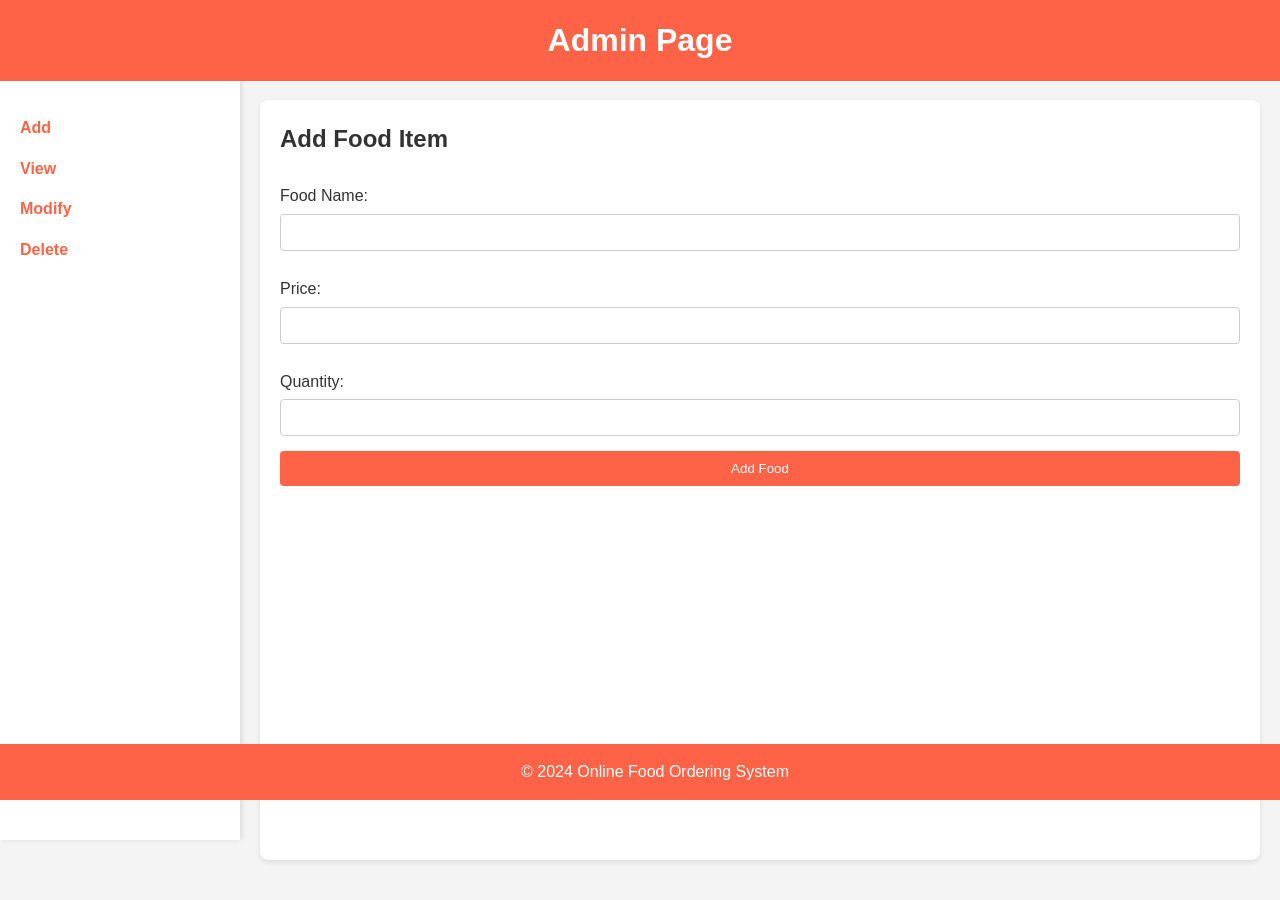
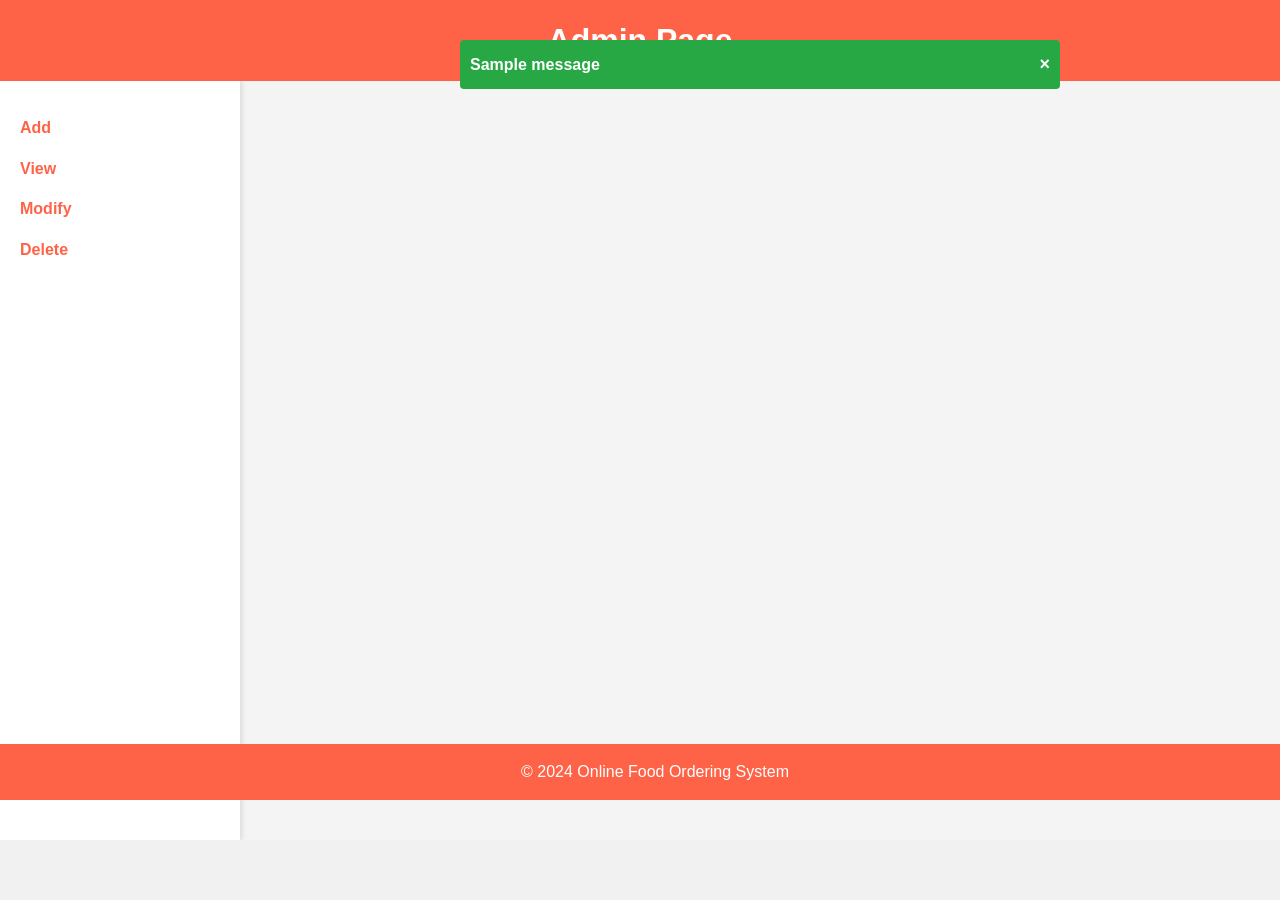
Before and after one commit to sana-a-p/backend, a Flask app: page /admin_dashboard in a window 1280 px wide. After the commit the page ends 840 px from the top, so only its background shows below. Run offline with Flask 3, Linux system fonts and the light colour scheme; tables that the repository leaves empty hold one stand-in row (values such as "Sample post"); one stand-in notice (Sample message) is shown; some libraries are stand-ins or nearby versions.

Commit message:
Update adminpage.html

```diff
--- a/templates/adminpage.html
+++ b/templates/adminpage.html
@@ -6,7 +6,7 @@
     <title>Admin Page - Food Management</title>
     <style>
         * {
-            box-sizing:content-box;
+            box-sizing: content-box;
             margin: 0;
             padding: 0;
         }
@@ -36,7 +36,6 @@
             margin-top: 80px;
             overflow-y: auto; /* Allow scrolling if content overflows */
             height: calc(100vh - 80px);
-
         }
 
         nav ul {
@@ -58,6 +57,7 @@
             padding: 20px;
         }
 
+
         section {
             display: none; /* Hide all sections initially */
             background: white;
@@ -66,13 +66,15 @@
             border-radius: 8px;
             box-shadow: 0 2px 5px rgba(0, 0, 0, 0.1);
             margin-top: 80px;
-            overflow-y: auto; /* Allow scrolling if content overflows */
+            overflow-y: auto;
             height: calc(100vh - 80px);
         }
 
-        section.active {
-            display: block; /* Show the active section */
+        /* Show the active section */
+        section:target {
+            display: block;
         }
+
 
         h2 {
             margin-bottom: 15px;
@@ -116,6 +118,70 @@
             bottom: 0;
             width: 100%;
         }
+
+        /* Flash message styles */
+        .flashes {
+            list-style: none;
+            padding: 0;
+            margin: 20px 0;
+            max-width: 600px;
+            margin-left: auto;
+            margin-right: auto;
+        }
+
+        .flashes li {
+            padding: 10px;
+            border-radius: 4px;
+            margin-bottom: 10px;
+            color: white;
+            font-weight: bold;
+            display: flex;
+            justify-content: space-between;
+            align-items: center;
+            transition: all 0.3s ease;
+        }
+
+        /* Success message */
+        .flashes .success {
+            background-color: #28a745;
+        }
+
+        /* Error message */
+        .flashes .error {
+            background-color: #dc3545;
+        }
+
+        /* Info message */
+        .flashes .info {
+            background-color: #17a2b8;
+        }
+
+        /* General animation for flash messages */
+        @keyframes fadeIn {
+            0% {
+                opacity: 0;
+                transform: translateY(-20px);
+            }
+            100% {
+                opacity: 1;
+                transform: translateY(0);
+            }
+        }
+
+        /* Apply animation to each flash message */
+        .flashes li {
+            animation: fadeIn 0.5s ease forwards;
+        }
+
+        /* Add a close button to flash messages */
+        .flashes .close {
+            cursor: pointer;
+            margin-left: 20px;
+            font-size: 18px;
+            font-weight: bold;
+            color: white;
+        }
+
     </style>
 </head>
 <body>
@@ -125,72 +191,98 @@
 
     <nav>
         <ul>
-            <li><a href="#" onclick="showSection('add-food')">Add</a></li>
-            <li><a href="#" onclick="showSection('view-food')">View</a></li>
-            <li><a href="#" onclick="showSection('modify-food')">Modify</a></li>
-            <li><a href="#" onclick="showSection('delete-food')">Delete</a></li>
+            <li><a href="#add-food">Add</a></li>
+            <li><a href="#view-food">View</a></li>
+            <li><a href="#modify-food">Modify</a></li>
+            <li><a href="#delete-food">Delete</a></li>
         </ul>
     </nav>
 
     <main>
-        <section id="add-food" class="active">
+        {% with messages = get_flashed_messages() %}
+                    {% if messages %}
+                        <ul class="flashes">
+                            {% for message in messages %}
+                                <li class="success">{{ message }}
+                                    <span class="close" onclick="this.parentElement.style.display='none';">&times;</span>
+                                </li>
+                            {% endfor %}
+                        </ul>
+                    {% endif %}
+                {% endwith %}
+        <section id="add-food" class="{{ 'active' if active_section == 'add-food' else '' }}">
             <h2>Add Food Item</h2>
-            <form id="addFoodForm">
+            <form action="/add_food" method="POST">
                 <label for="foodName">Food Name:</label>
-                <input type="text" id="foodName" required>
+                <input type="text" name="foodName" id="foodName" required>
                 <label for="foodPrice">Price:</label>
-                <input type="number" id="foodPrice" required>
+                <input type="number" name="foodPrice" id="foodPrice" required>
                 <label for="foodQuantity">Quantity:</label>
-                <input type="number" id="foodQuantity" required>
+                <input type="number" name="foodQuantity" id="foodQuantity" required>
                 <button type="submit">Add Food</button>
+
+                <!-- Flash message area -->
+
             </form>
         </section>
 
-        <section id="view-food">
+        <section id="view-food" >
             <h2>View Food Items</h2>
             <table id="foodTable">
                 <thead>
                     <tr>
-                        <th>Food Name </th>
-                        <th>Price </th>
-                        <th>Quantity </th>
+                        <th>Food Name</th>
+                        <th>Price</th>
+                        <th>Quantity</th>
                     </tr>
                 </thead>
                 <tbody>
-                    <!-- Dynamic rows will be added here -->
+                    {% if food_item %}
+                        {% for item in food_item %}
+                        <tr>
+                            <td>{{ item[0] }}</td>  <!-- Food Name -->
+                            <td>{{ item[1] }}</td>  <!-- Price -->
+                            <td>{{ item[2] }}</td>  <!-- Quantity -->
+                        </tr>
+                        {% endfor %}
+                    {% else %}
+                    <tr>
+                        <td colspan="3">No food items available.</td>
+                    </tr>
+                    {% endif %}
                 </tbody>
             </table>
         </section>
 
-        <section id="modify-food">
+
+        <section id="modify-food" class="{{ 'active' if active_section == 'modify-food' else '' }}">
             <h2>Modify Food Item</h2>
-            <form id="modifyFoodForm">
+            <form action="/modify_food" method="POST">
                 <label for="modifyFood">Food to be modified:</label>
-                <input type="text" id="modifyFood" required>
+                <input type="text" name="modifyFood" id="modifyFood" required>
                 <label for="modifyFoodName">New Food Name:</label>
-                <input type="text" id="modifyFoodName" required>
+                <input type="text" name="modifyFoodName" id="modifyFoodName" required>
                 <label for="modifyFoodPrice">New Price:</label>
-                <input type="number" id="modifyFoodPrice" required>
+                <input type="number" name="modifyFoodPrice" id="modifyFoodPrice" required>
                 <label for="modifyFoodQuantity">New Quantity:</label>
-                <input type="number" id="modifyFoodQuantity" required>
+                <input type="number" name="modifyFoodQuantity" id="modifyFoodQuantity" required>
                 <button type="submit">Modify Food</button>
             </form>
         </section>
 
-        <section id="delete-food">
+        <section id="delete-food" class="{{ 'active' if active_section == 'delete-food' else '' }}">
             <h2>Delete Food Item</h2>
-            <form id="deleteFoodForm">
+            <form action="/delete_food" method="POST">
                 <label for="deleteFoodName">Food Name:</label>
-                <input type="text" id="deleteFoodName" required>
+                <input type="text" name="deleteFoodName" id="deleteFoodName" required>
                 <button type="submit">Delete Food</button>
             </form>
         </section>
     </main>
 
+
     <footer>
         <p>&copy; 2024 Online Food Ordering System</p>
     </footer>
-
-
 </body>
 </html>
```
